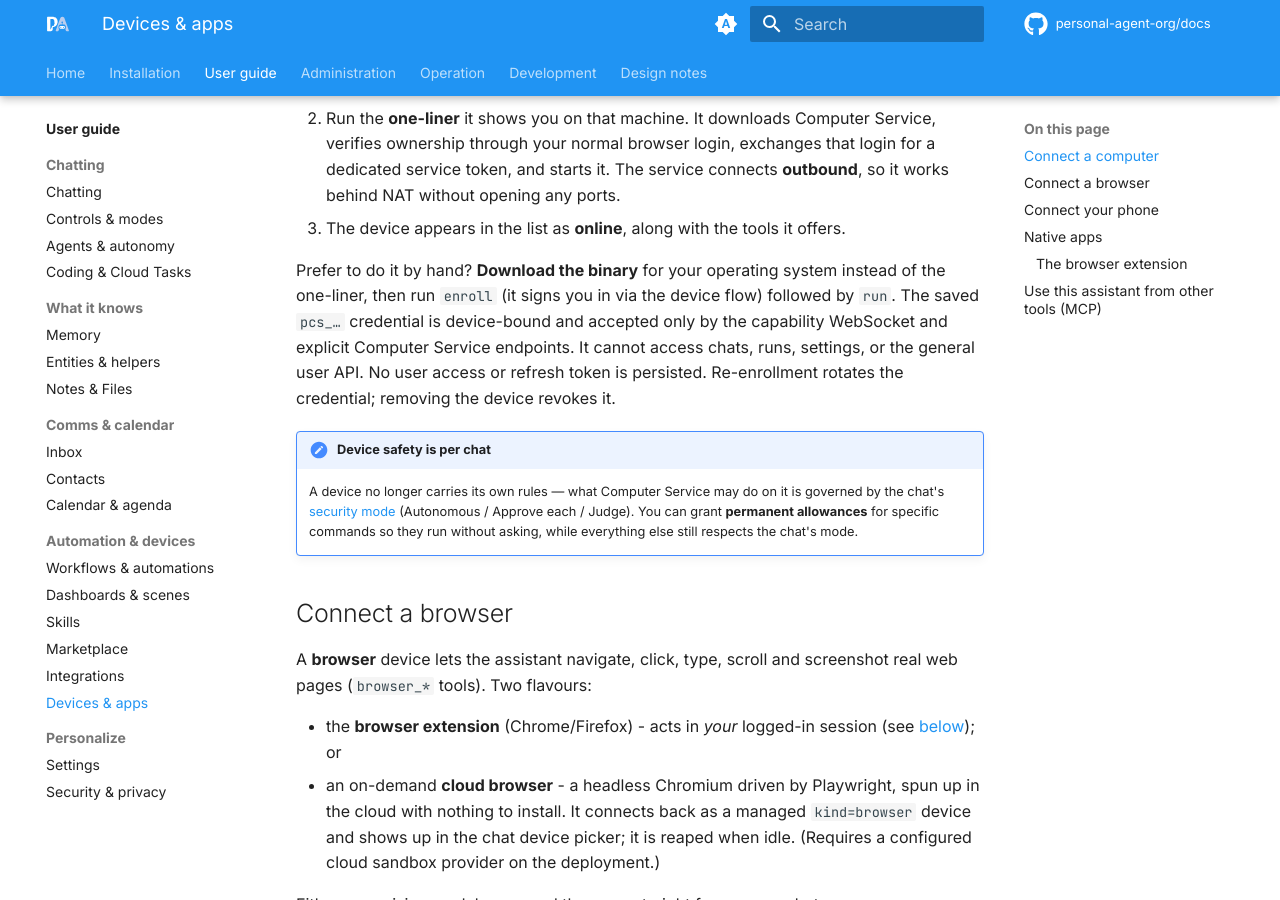
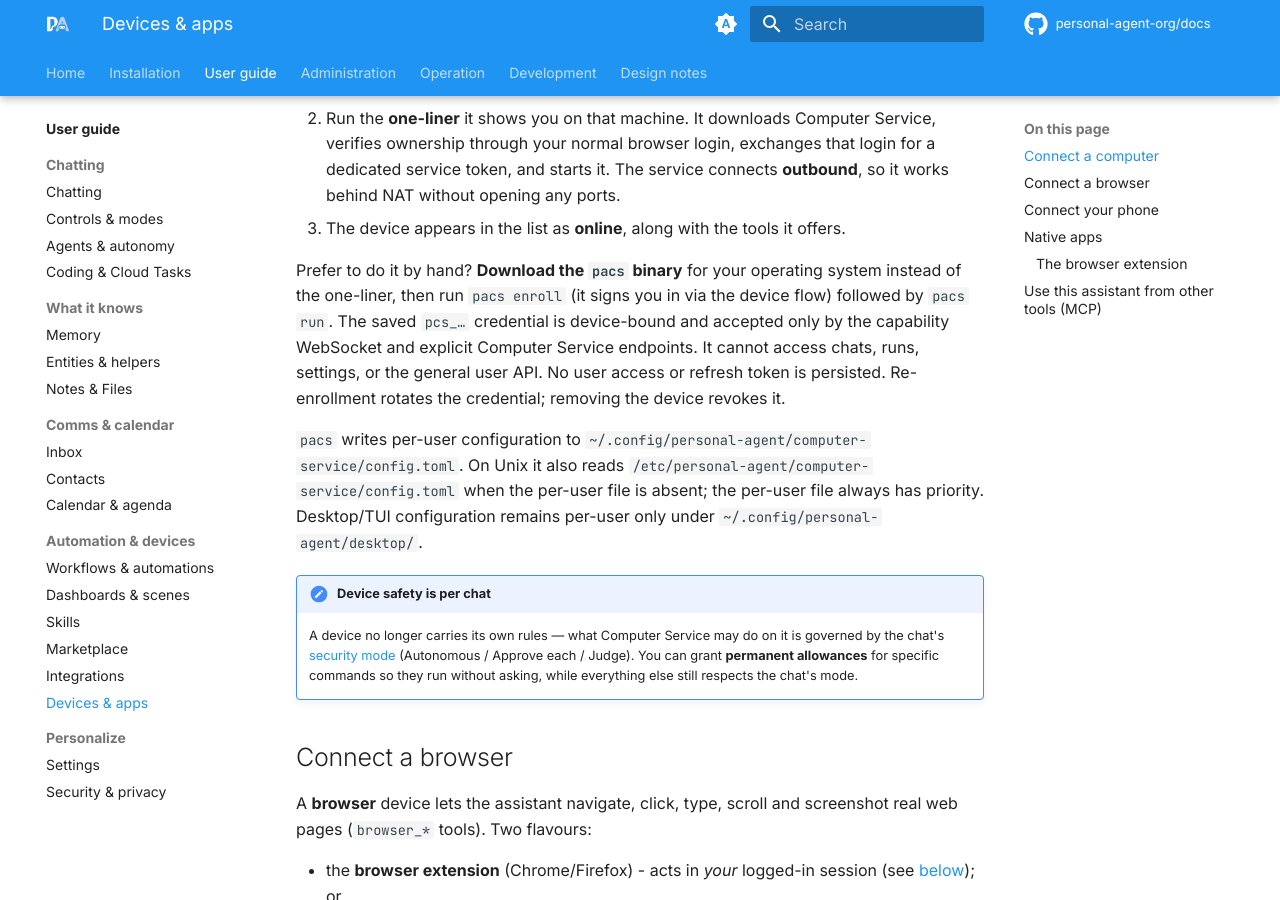
Before and after one commit to personal-agent-org/docs, an MkDocs documentation site: the page built from docs/features/devices.md, in a window 1280 px wide and 900 px high, scrolled down 416 px. Built offline with MkDocs 1.6.1 and Material for MkDocs 9.7.7, drawn with Linux system fonts in a browser that asks for light colours; comment, search, counter and statistics services are not loaded.

Commit message:
Document pacs and the shared config hierarchy

```diff
--- a/docs/features/devices.md
+++ b/docs/features/devices.md
@@ -18,12 +18,18 @@ Linux, macOS and Windows.
    connects **outbound**, so it works behind NAT without opening any ports.
 3. The device appears in the list as **online**, along with the tools it offers.
 
-Prefer to do it by hand? **Download the binary** for your operating system instead of the
-one-liner, then run `enroll` (it signs you in via the device flow) followed by `run`. The saved
-`pcs_…` credential is device-bound and accepted only by the capability WebSocket and explicit
-Computer Service endpoints. It cannot access chats, runs, settings, or the general user API. No
-user access or refresh token is persisted. Re-enrollment rotates the credential; removing the
-device revokes it.
+Prefer to do it by hand? **Download the `pacs` binary** for your operating system instead of the
+one-liner, then run `pacs enroll` (it signs you in via the device flow) followed by `pacs run`.
+The saved `pcs_…` credential is device-bound and accepted only by the capability WebSocket and
+explicit Computer Service endpoints. It cannot access chats, runs, settings, or the general user
+API. No user access or refresh token is persisted. Re-enrollment rotates the credential; removing
+the device revokes it.
+
+`pacs` writes per-user configuration to
+`~/.config/personal-agent/computer-service/config.toml`. On Unix it also reads
+`/etc/personal-agent/computer-service/config.toml` when the per-user file is absent; the per-user
+file always has priority. Desktop/TUI configuration remains per-user only under
+`~/.config/personal-agent/desktop/`.
 
 !!! note "Device safety is per chat"
     A device no longer carries its own rules — what Computer Service may do on it is governed by the
```
Also changed, not shown: docs/getting-started/client-apps.md (+7 -0 lines).
